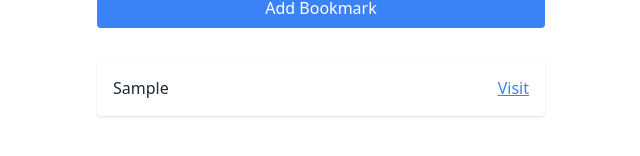
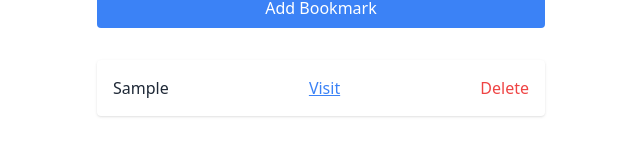
Before and after one commit to anurag77889/bookmark-manager, a Next.js app: page / in a window 1280 px wide. Both pictures are taken after typing "Sample", "Sample" into the empty fields and a click on the button "Add Bookmark". Shown: the part 458-614 px from the top of the page, without its empty margins (319-959 px from the left). Built offline with nearby package versions, Linux system fonts and the light colour scheme.

Commit message:
"Added Delete Feature"

```diff
--- a/pages/index.js
+++ b/pages/index.js
@@ -16,6 +16,11 @@ export default function Home() {
       setTitle("");
       setUrl("");
     }
+  };
+
+  const deleteBookmark = (index) => {
+    const updatedBookmarks = bookmarks.filter((_, i) => i !== index);
+    setBookmarks(updatedBookmarks);
   };
 
   return (
@@ -68,6 +73,12 @@ export default function Home() {
               >
                 Visit
               </a>
+              <button
+                onClick={() => deleteBookmark(index)}
+                className="text-red-500 hover:text-red-700"
+              >
+                Delete
+              </button>
             </div>
           ))}
         </div>
```
